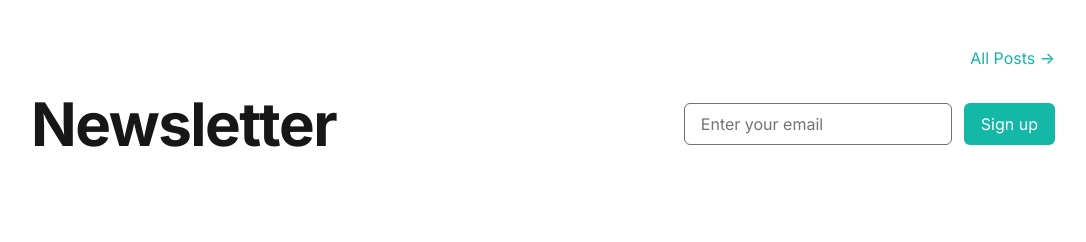
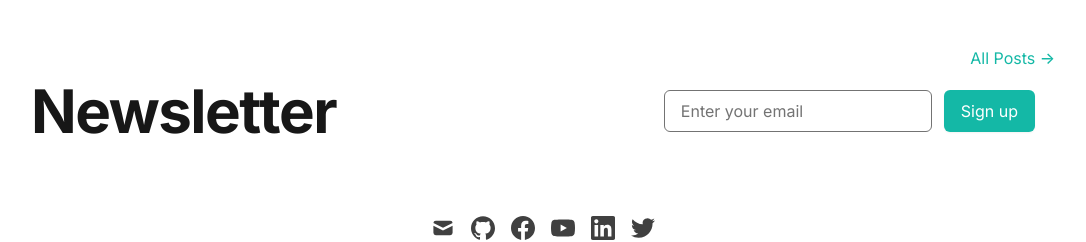
Before and after one commit to colincode7/next-blog, a Next.js app: page / in a window 1280 px wide. Shown: the part 1563-1805 px from the top of the page, without its empty margins (97-1183 px from the left). Built offline with nearby package versions, Linux system fonts and the light colour scheme; no server answers; what @tailwindcss/typography would draw is missing.

Commit message:
fix: minor style fix

```diff
--- a/pages/index.js
+++ b/pages/index.js
@@ -92,11 +92,11 @@ export default function Home({ posts }) {
         </div>
       )}
       {siteMetadata.newsletter.provider !== '' && (
-        <div className="pt-6 pb-8 space-y-2 md:space-y-5">
-          <div className="flex flex-col md:flex-row justify-between items-center">
-            <h1 className="text-3xl font-extrabold tracking-tight text-gray-900 dark:text-gray-100 sm:text-4xl md:text-6xl ">
-              Newsletter
-            </h1>
+        <div className="flex flex-col md:flex-row justify-between items-center">
+          <h1 className="text-3xl font-extrabold tracking-tight text-gray-900 dark:text-gray-100 sm:text-4xl md:text-6xl ">
+            Newsletter
+          </h1>
+          <div className="p-5">
             <FormSubscribe />
           </div>
         </div>
```
